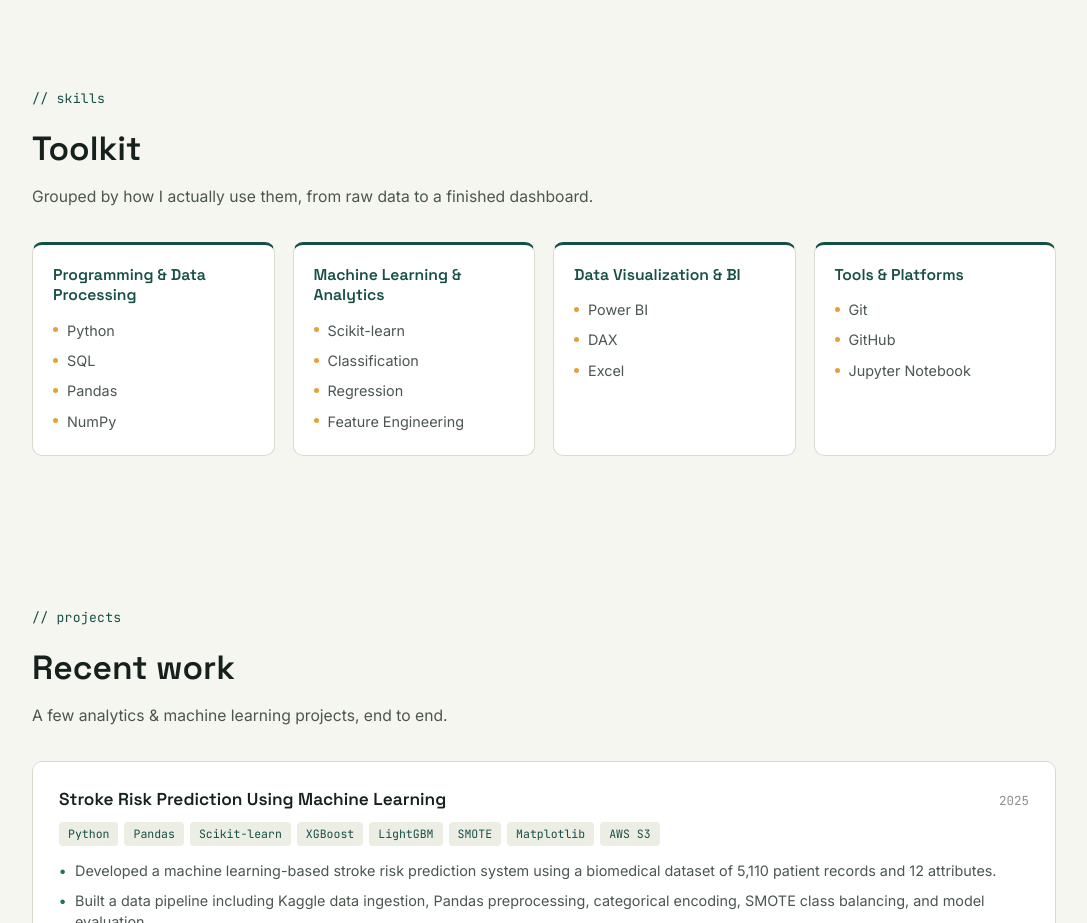
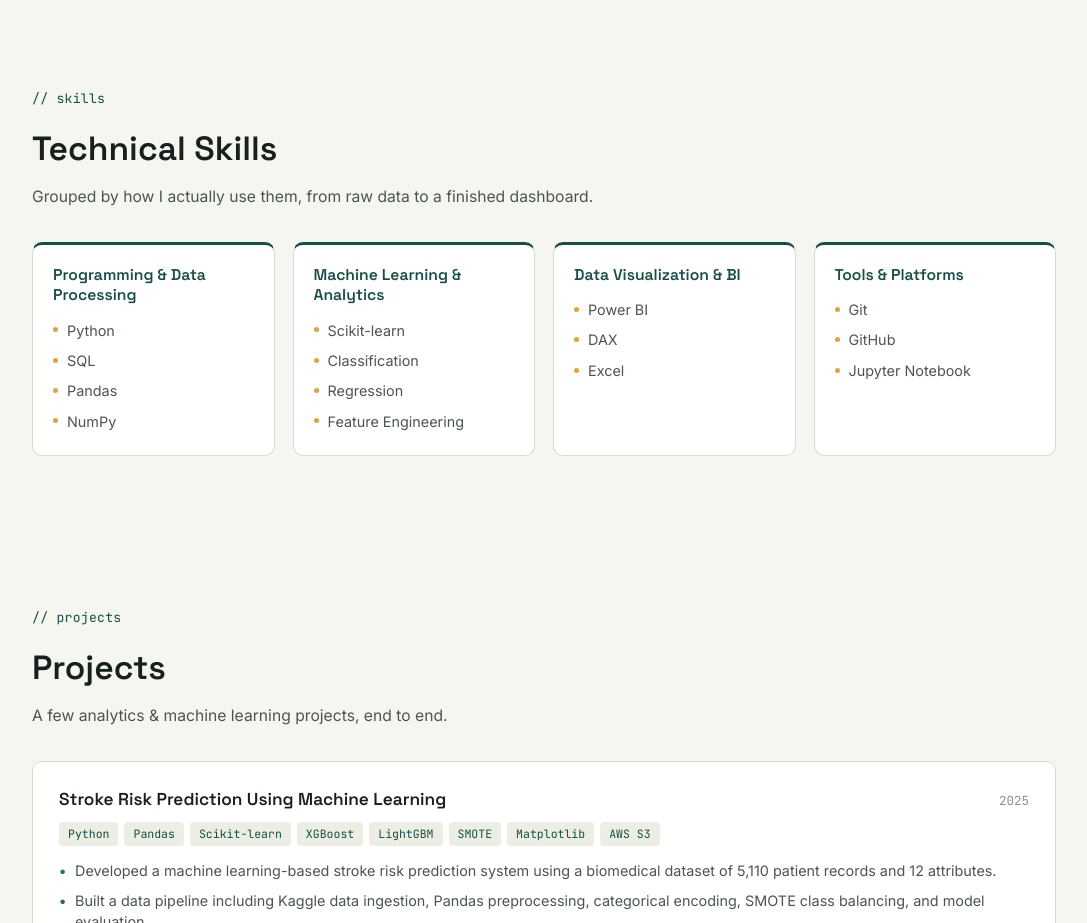
Before and after one commit to phuyen145/phuyen145.github.io, a plain HTML site: page index.html in a window 1280 px wide. Shown: the part 1240-2163 px from the top of the page, without its empty margins (96-1183 px from the left). Drawn offline with Linux system fonts and the light colour scheme.

Commit message:
Update index.html

```diff
--- a/index.html
+++ b/index.html
@@ -82,7 +82,7 @@
   <!-- SKILLS -->
   <section id="skills" class="section wrap">
     <p class="mono eyebrow">// skills</p>
-    <h2 class="section-title">Toolkit</h2>
+    <h2 class="section-title">Technical Skills</h2>
     <p class="section-sub">Grouped by how I actually use them, from raw data to a finished dashboard.</p>
 
     <div class="skills-grid" id="skills-grid"><!-- injected --></div>
@@ -91,7 +91,7 @@
   <!-- PROJECTS -->
   <section id="projects" class="section wrap">
     <p class="mono eyebrow">// projects</p>
-    <h2 class="section-title">Recent work</h2>
+    <h2 class="section-title">Projects</h2>
     <p class="section-sub" id="projects-status">A few analytics &amp; machine learning projects, end to end.</p>
 
     <div class="project-list" id="project-list"></div>
```
